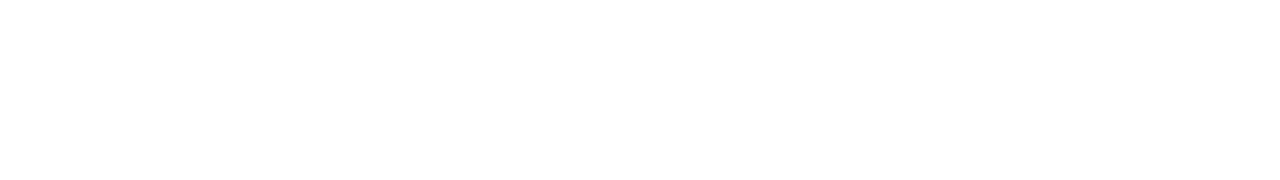
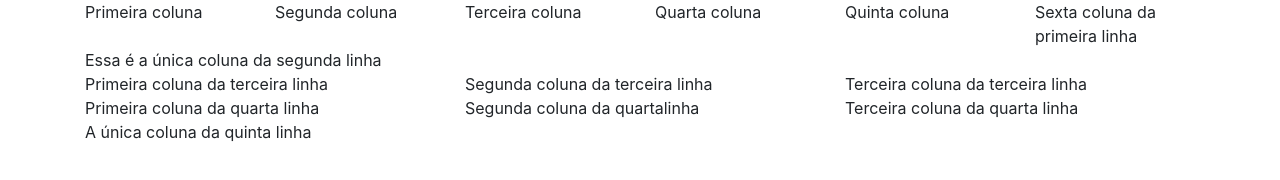
Before and after one commit to joniba1505/aula_boot_strap_dh, a plain HTML site: page index.html in a window 1280 px wide. Drawn offline with nearby package versions, Linux system fonts and the light colour scheme.

Commit message:
Segundo commit

```diff
--- a/index.html
+++ b/index.html
@@ -5,8 +5,42 @@
     <meta name="viewport" content="width=device-width, initial-scale=1.0">
     <title>Aula de Bootstrap</title>
 <link rel="stylesheet" href="css/estilo.css">
+<link rel="stylesheet" href="https://cdn.jsdelivr.net/npm/bootstrap@4.5.3/dist/css/bootstrap.min.css" integrity="sha384-TX8t27EcRE3e/ihU7zmQxVncDAy5uIKz4rEkgIXeMed4M0jlfIDPvg6uqKI2xXr2" crossorigin="anonymous">
 </head>
 <body>
 
+    <div class="container">
+
+        <div class="row">
+        <div class="col-2"> Primeira coluna</div>
+        <div class="col-2"> Segunda coluna</div>
+        <div class="col-2"> Terceira coluna</div>
+        <div class="col-2"> Quarta coluna</div>
+        <div class="col-2"> Quinta coluna</div>
+        <div class="col-2"> Sexta coluna da primeira linha</div>
+</div>
+
+<div class="row">
+    <div class="col"> Essa é a única coluna da segunda linha</div>
+</div>
+
+<div class="row">
+    <div class="col-4"> Primeira coluna da terceira linha</div>
+    <div class="col-4"> Segunda coluna da terceira linha</div>
+    <div class="col-4"> Terceira coluna da terceira linha</div>
+</div>
+
+<div class="row">
+    <div class="col-4"> Primeira coluna da quarta linha</div>
+    <div class="col-4"> Segunda coluna da quartalinha</div>
+    <div class="col-4"> Terceira coluna da quarta linha</div>
+</div>
+
+
+<div class="row">
+<div class="col"> A única coluna da quinta linha</div>
+</div>
+</div>
+
 </body>
 </html>
```
